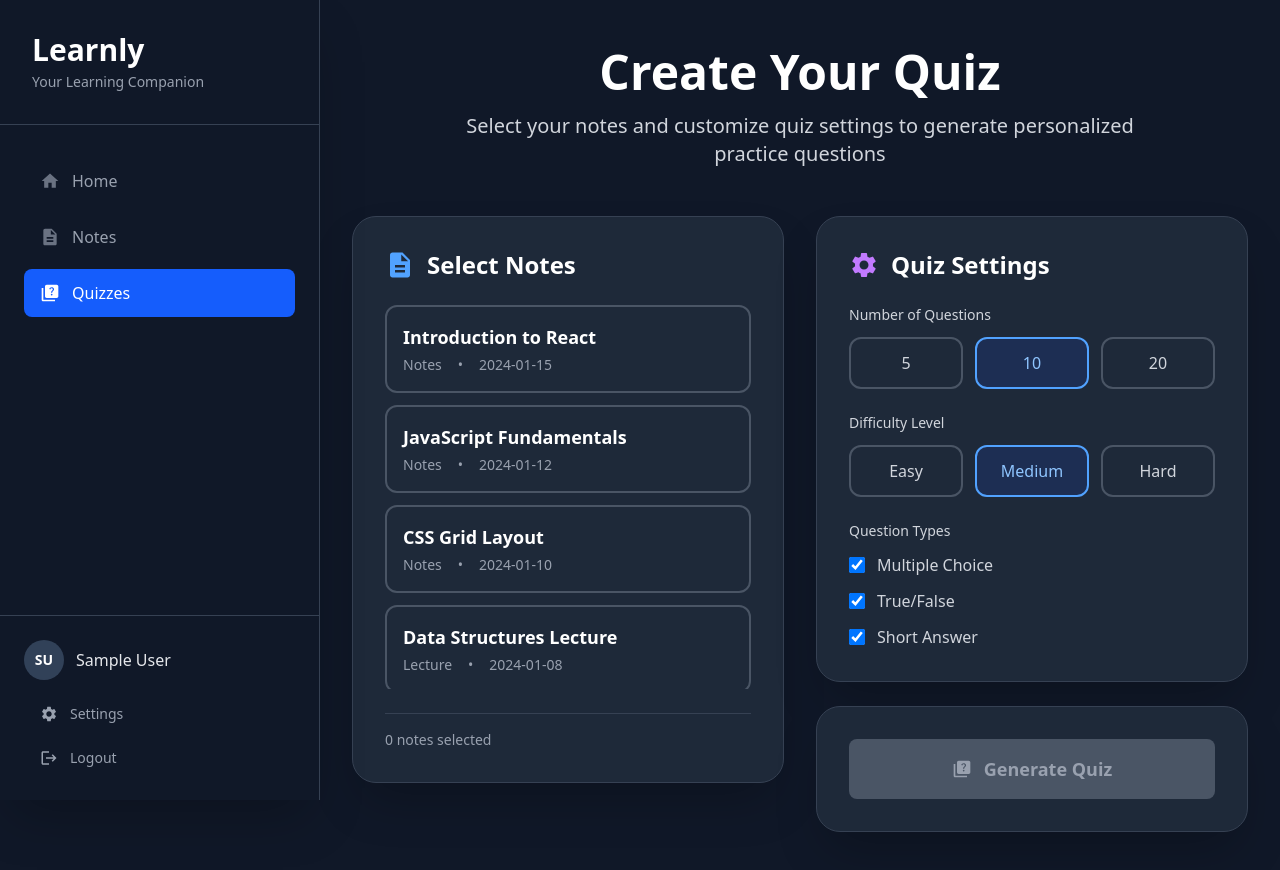
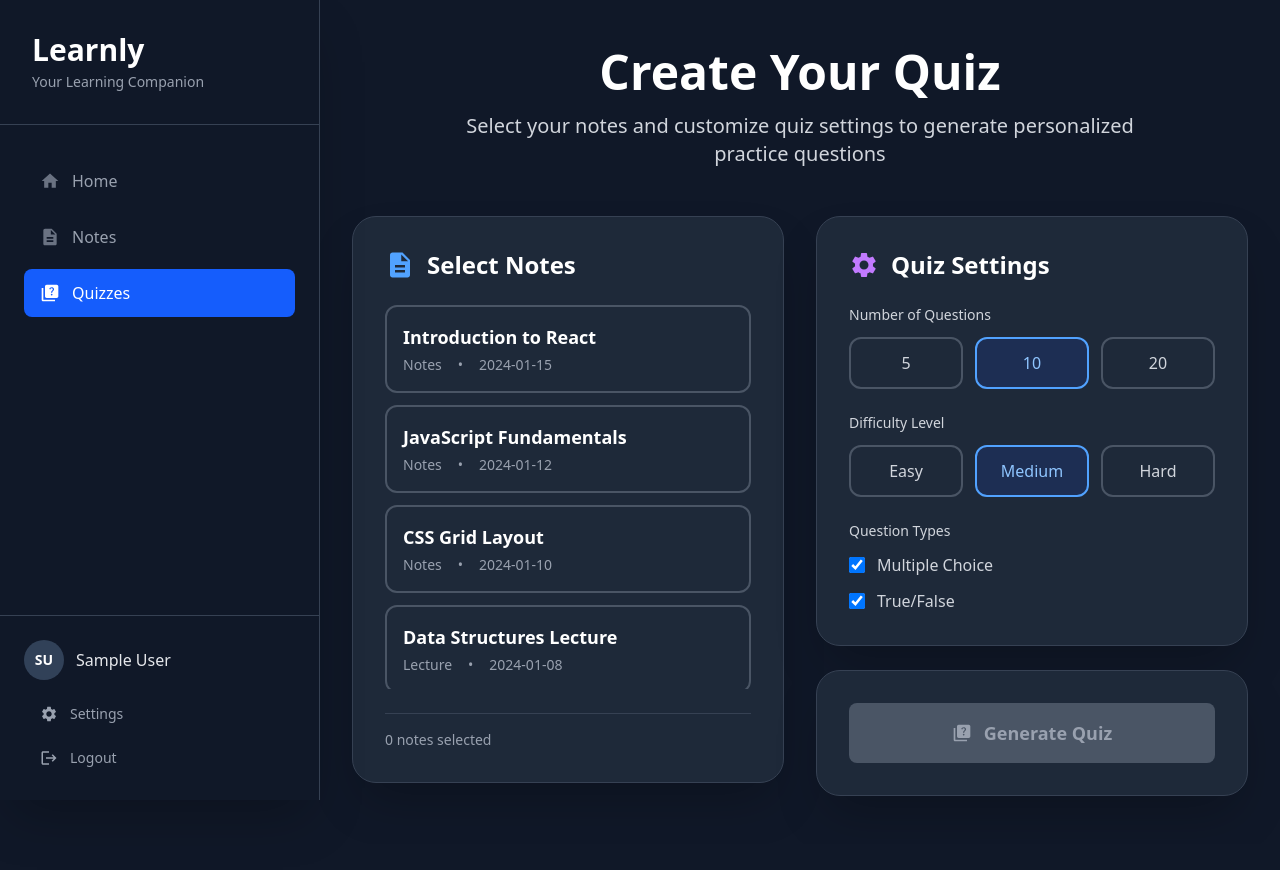
Before and after one commit to Jensen4/Learnly, a React (Vite) app in the folder learnly_frontend/: page /quizzes in a window 1280 px wide. Shown: the top 870 px of the page. After the commit the page ends 844 px from the top, so only its background shows below. Built offline with nearby package versions, Linux system fonts and the light colour scheme; sample sign-in values are in the browser's storage.

Commit message:
removed short-answer from quizzes

```diff
--- a/learnly_frontend/src/components/QuizGenerator.jsx
+++ b/learnly_frontend/src/components/QuizGenerator.jsx
@@ -6,7 +6,7 @@ export default function QuizGenerator() {
     const [quizSettings, setQuizSettings] = useState({
         questionCount: 10,
         difficulty: 'medium',
-        questionTypes: ['multiple-choice', 'true-false', 'short-answer']
+        questionTypes: ['multiple-choice', 'true-false']
     });
     const [isGenerating, setIsGenerating] = useState(false);
     const [quizGenerated, setQuizGenerated] = useState(false);
@@ -180,7 +180,6 @@ export default function QuizGenerator() {
                                         {[
                                             { value: 'multiple-choice', label: 'Multiple Choice' },
                                             { value: 'true-false', label: 'True/False' },
-                                            { value: 'short-answer', label: 'Short Answer' }
                                         ].map((type) => (
                                             <label key={type.value} className='flex items-center space-x-3 cursor-pointer '>
                                                 <input
```
